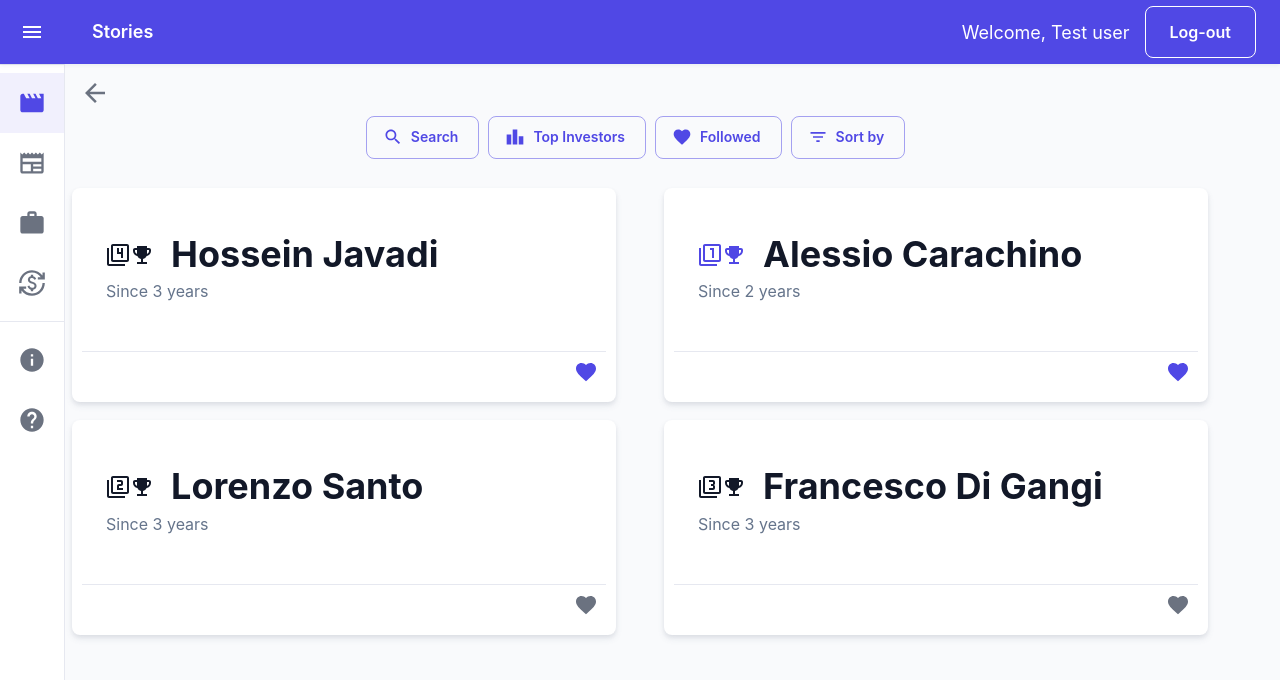
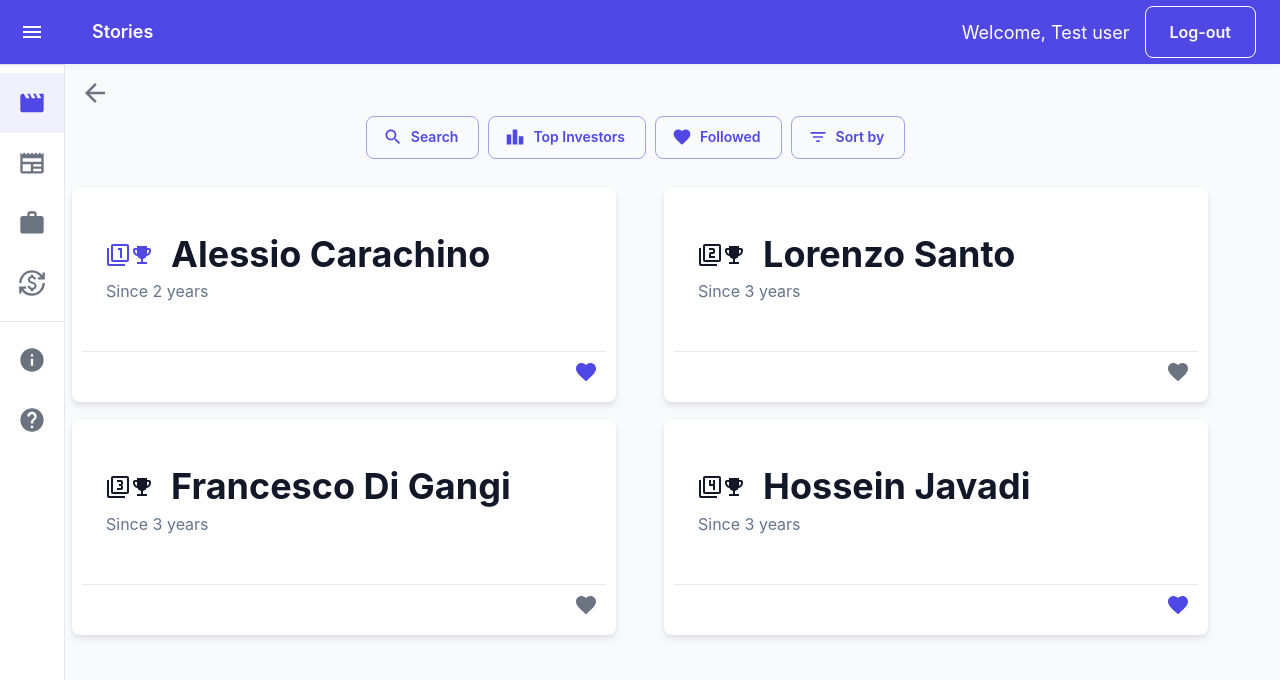
Before and after one commit to CarachinoAlessio/IntelliMents, a React (Create React App) app: page /investors/tops in a window 1280 px wide. Shown: the top 680 px of the page. Built offline with nearby package versions, Linux system fonts and the light colour scheme; the HTML template or start-up script is replaced by a standard one.

Commit message:
ordered investors

```diff
--- a/src/components/InvestorsTopComp.js
+++ b/src/components/InvestorsTopComp.js
@@ -98,7 +98,7 @@ export default function InvestorsTopComp(props) {
         const [anchorEl, setAnchorEl] = React.useState(null);
         const openFilter = Boolean(anchorEl)
         const id = openFilter ? 'simple-popper' : undefined;
-        const [orderType, setOrderType] = useState('Descending')
+        const [orderType, setOrderType] = useState('Ascending_position')
 
         const filterAndSortAuthors = (profilesArr) => {
 
@@ -140,8 +140,7 @@ export default function InvestorsTopComp(props) {
             //console.log(result)
             return result
         }
-        const [investorsState, setInvestorsState] = useState((profilesArr));
-
+        const [investorsState, setInvestorsState] = useState(filterAndSortAuthors(profilesArr))
             const handleOpenFilter = (event) => {
                 setAnchorEl(anchorEl ? null : event.currentTarget);
             };
```
